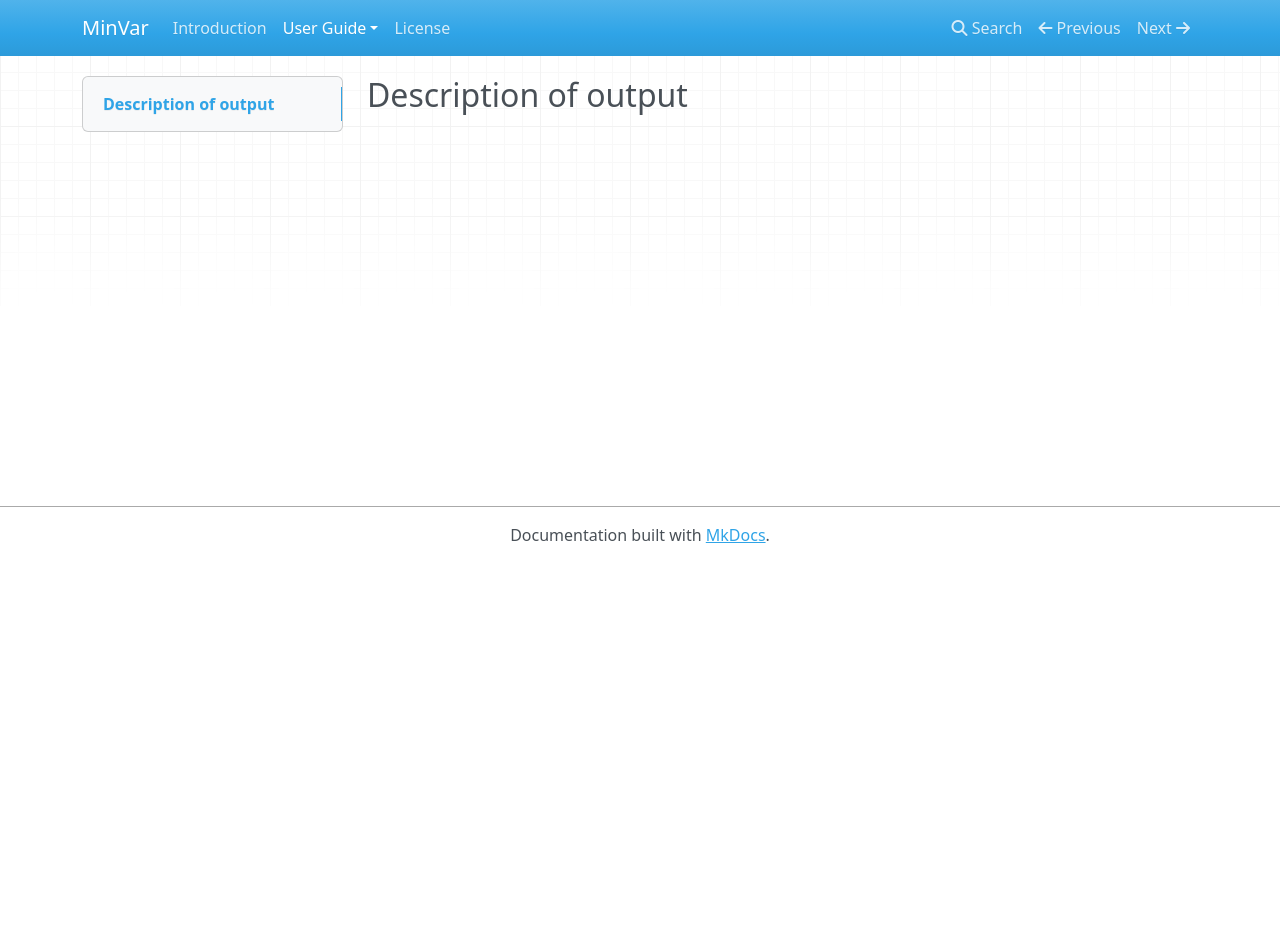
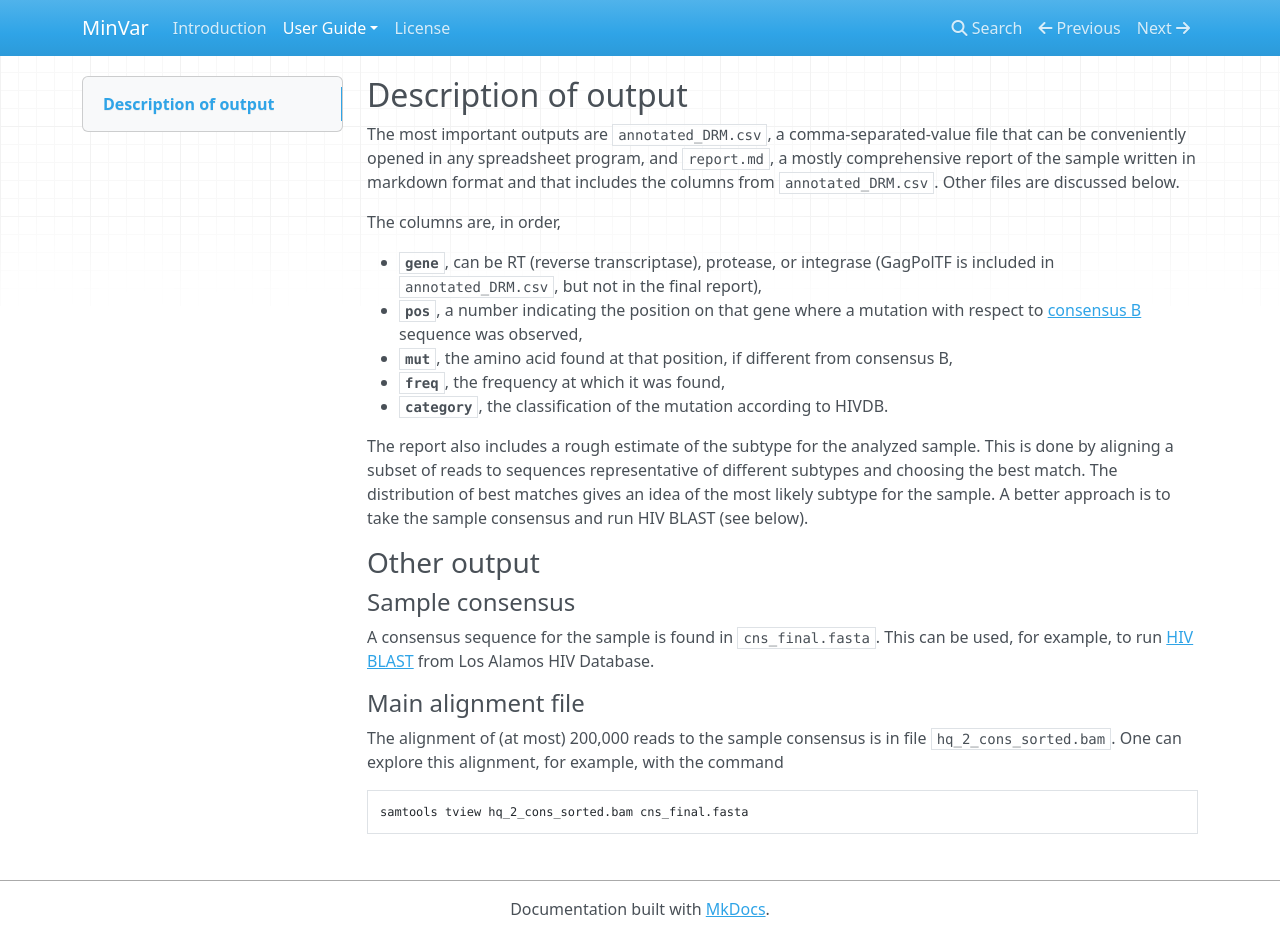
Before and after one commit to medvir/MinVar, an MkDocs documentation site: the page built from rtd/user-guide/output-files.md, in a window 1280 px wide and 937 px high. Built offline with MkDocs 1.6.1, drawn with Linux system fonts in a browser that asks for light colours; nearby versions of some CDN libraries; old or Windows-style settings are respelled for this version of MkDocs.

Commit message:
Output files explained, installation instructions needed

```diff
--- a/docs/_includes/promo.html
+++ b/docs/_includes/promo.html
@@ -9,7 +9,8 @@
             </div-->
             <ul class="meta list-inline">
                 <li><a href="https://minvar.readthedocs.org" target="_blank">Documentation</a></li>
-                <li>Developed at <a href="http://www.imv.uzh.ch" target="_blank">IMV</a> at UniZurich</li>
+                <li><a href="https://github.com/ozagordi/MinVar" target="_blank">Source code</a></li>
+                <li>Developed at <a href="http://www.imv.uzh.ch" target="_blank">IMV</a>, UniZurich</li>
             </ul><!--//meta-->
         </div><!--//container-->
     </section><!--//promo-->
--- a/rtd/user-guide/output-files.md
+++ b/rtd/user-guide/output-files.md
@@ -1 +1,41 @@
 ## Description of output
+
+The most important outputs are `annotated_DRM.csv`, a comma-separated-value file
+that can be conveniently opened in any spreadsheet program, and `report.md`,
+a mostly comprehensive report of the sample written in markdown format and that
+includes the columns from `annotated_DRM.csv`. Other files are discussed below.
+
+The columns are, in order,
+
+- **`gene`**, can be RT (reverse transcriptase), protease, or integrase (GagPolTF
+  is included in `annotated_DRM.csv`, but not in the final report),
+- **`pos`**, a number indicating the position on that gene where a
+  mutation with respect to
+  [consensus B](https://hivdb.stanford.edu/pages/documentPage/consensus_amino_acid_sequences.html)
+  sequence was observed,
+- **`mut`**, the amino acid found at that position, if different from consensus B,
+- **`freq`**, the frequency at which it was found,
+- **`category`**, the classification of the mutation according to HIVDB.
+
+The report also includes a rough estimate of the subtype for the analyzed sample.
+This is done by aligning a subset of reads to sequences representative of
+different subtypes and choosing the best match. The distribution of best matches
+gives an idea of the most likely subtype for the sample. A better approach is
+to take the sample consensus and run HIV BLAST (see below).
+
+### Other output
+
+#### Sample consensus
+
+A consensus sequence for the sample is found in `cns_final.fasta`. This can be
+used, for example, to run
+[HIV BLAST](https://www.hiv.lanl.gov/content/sequence/BASIC_BLAST/basic_blast.html)
+from Los Alamos HIV Database.
+
+#### Main alignment file
+
+The alignment of (at most) 200,000 reads to the sample consensus is
+in file `hq_2_cons_sorted.bam`. One can explore this alignment, for example,
+with the command
+
+    samtools tview hq_2_cons_sorted.bam cns_final.fasta
```
Also changed, not shown: README.md (+60 -2 lines), rtd/user-guide/installation.md (+10 -0 lines).
